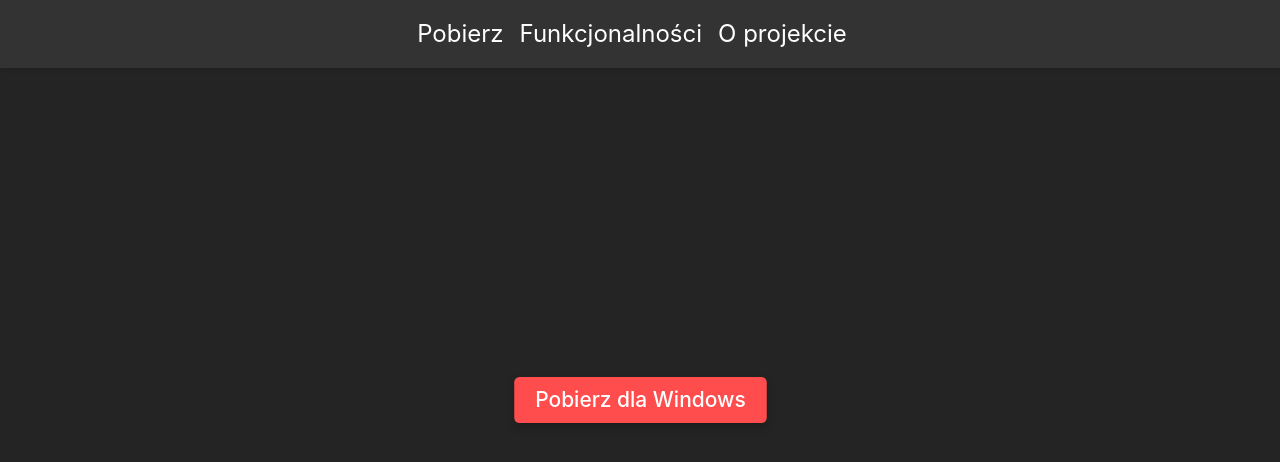
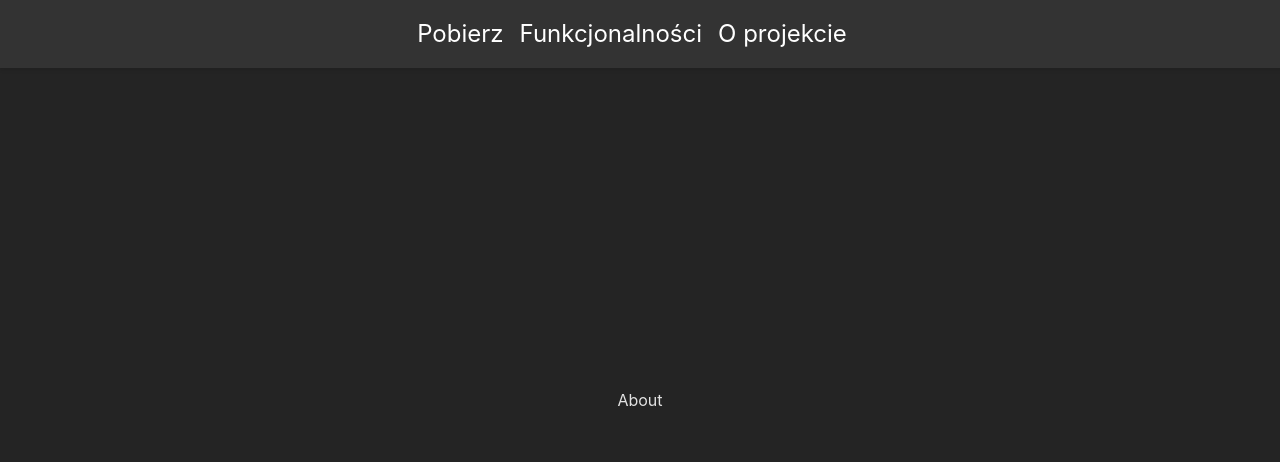
Before and after one commit to slowiakjakub/lostsong-frontend-app, a React (Vite) app: page /about in a window 1280 px wide. Shown: the top 462 px of the page. Built offline with nearby package versions, Linux system fonts and the light colour scheme.

Commit message:
Add routes for about and features

```diff
--- /dev/null
+++ b/src/components/About.jsx
@@ -0,0 +1,11 @@
+import React from "react";
+
+function About() {
+  return (
+    <>
+      <div>About</div>
+    </>
+  );
+}
+
+export default About;
--- a/src/main.jsx
+++ b/src/main.jsx
@@ -9,6 +9,7 @@
 import DownloadButton from './components/DownloadButton.jsx';
 import Home from './components/Home.jsx';
 import Features from './components/Features.jsx';
+import About from './components/About.jsx';
 
 const router = createBrowserRouter([
   {
@@ -25,7 +26,7 @@
       },
       {
         path: "about",
-        element: <DownloadButton/>,
+        element: <About/>,
       },
     ],
   },
```
